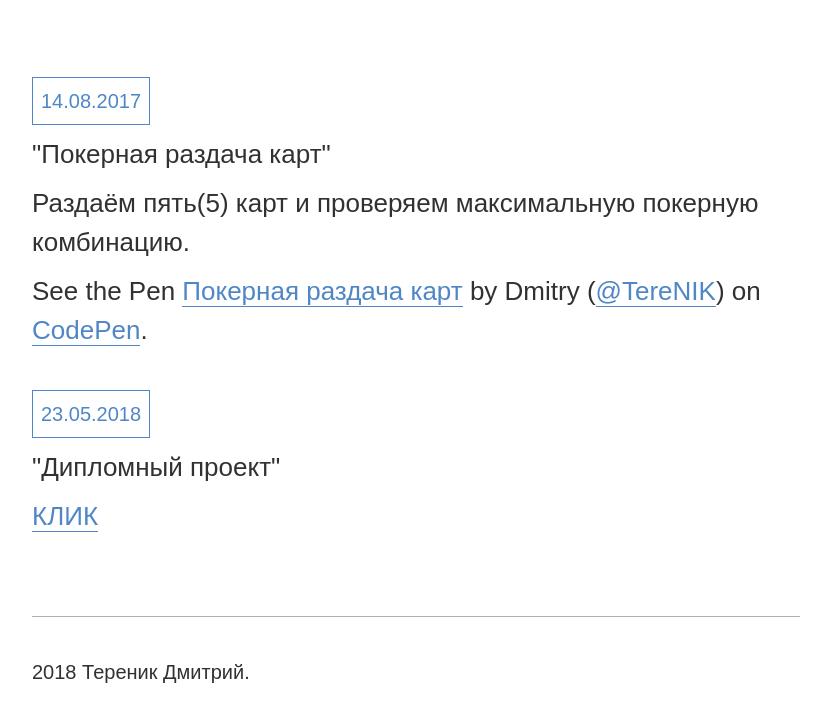
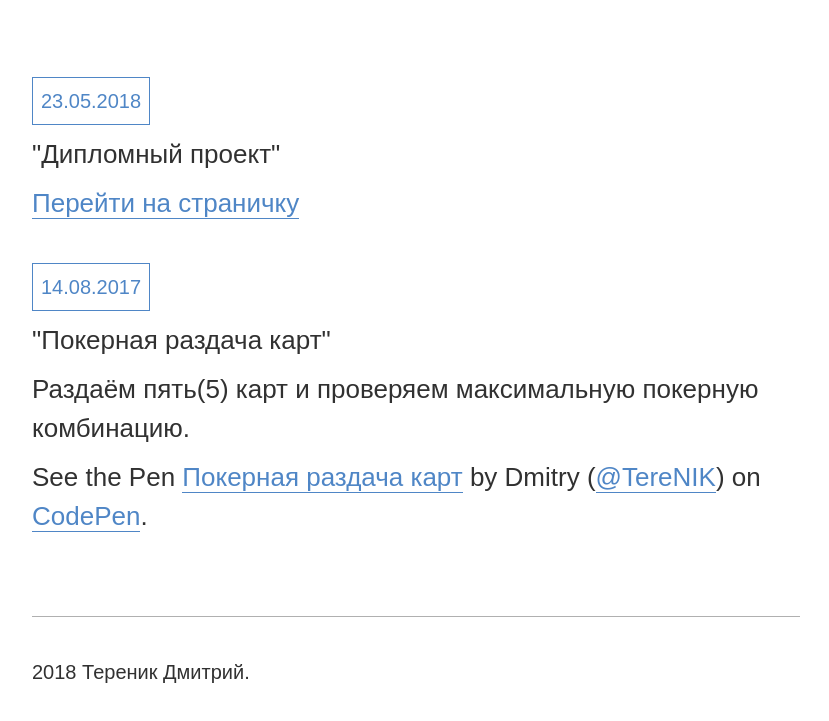
Before and after one commit to TerenikDmitry/TerenikDmitry.github.io, a plain HTML site: page index.html in a window 1280 px wide. Shown: the part 109-830 px from the top of the page, without its empty margins (224-1053 px from the left). Drawn offline with Linux system fonts and the light colour scheme; a script that the page names is missing.

Commit message:
Сhanged the direction of posts

```diff
--- a/index.html
+++ b/index.html
@@ -21,6 +21,13 @@
 		</header>
 		<main>
 			<div class="post">
+				<div class="post-date">23.05.2018</div>
+				<div class="post-text">
+					<p>"Дипломный проект"</p>
+					<a href="d_project.html">Перейти на страничку</a>
+				</div>
+			</div>
+			<div class="post">
 				<div class="post-date">14.08.2017</div>
 				<div class="post-text">
 					<p>"Покерная раздача карт"</p>
@@ -29,13 +36,6 @@
 					<script async src="https://production-assets.codepen.io/assets/embed/ei.js"></script>
 				</div>
 			</div>
-			<div class="post">
-				<div class="post-date">23.05.2018</div>
-				<div class="post-text">
-					<p>"Дипломный проект"</p>
-					<a href="d_project.html">КЛИК</a>
-				</div>
-			</div>
 		</main>
 		<footer>2018 Тереник Дмитрий.</footer>
 	</div>
```
